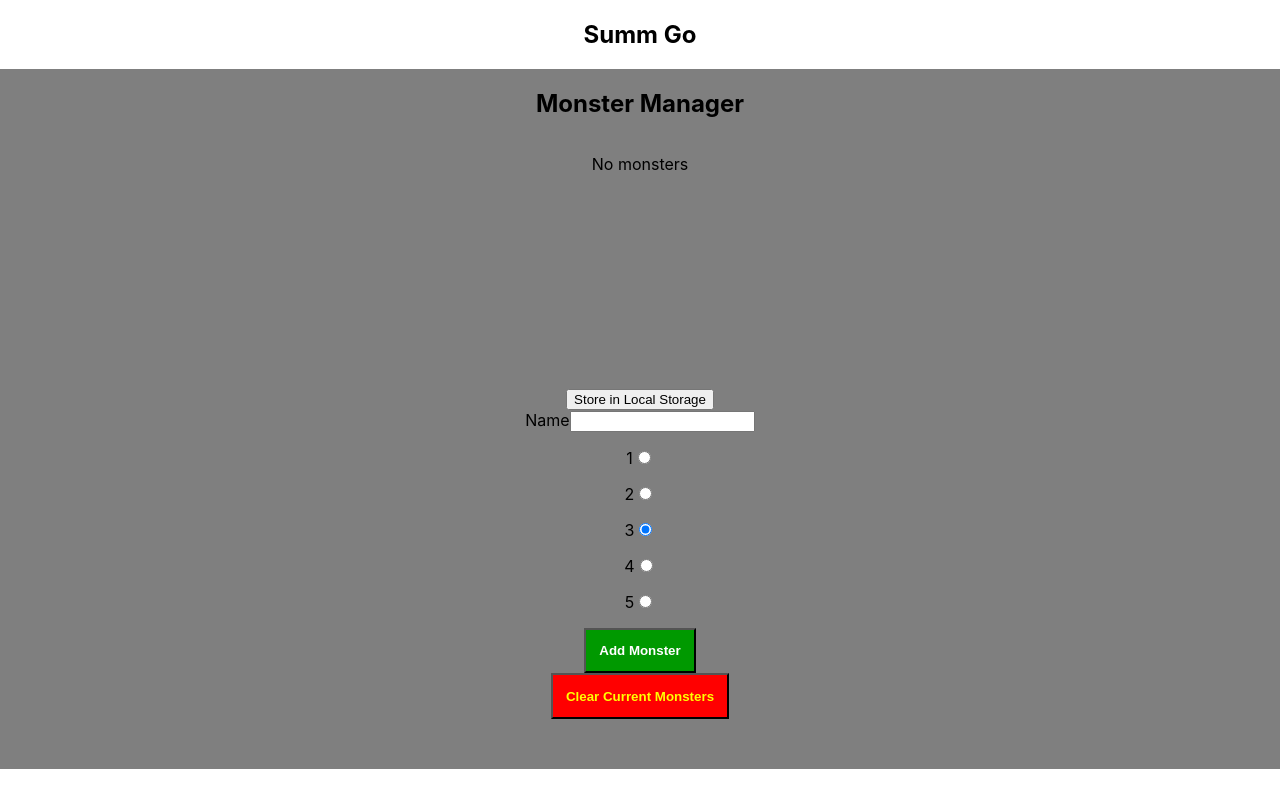
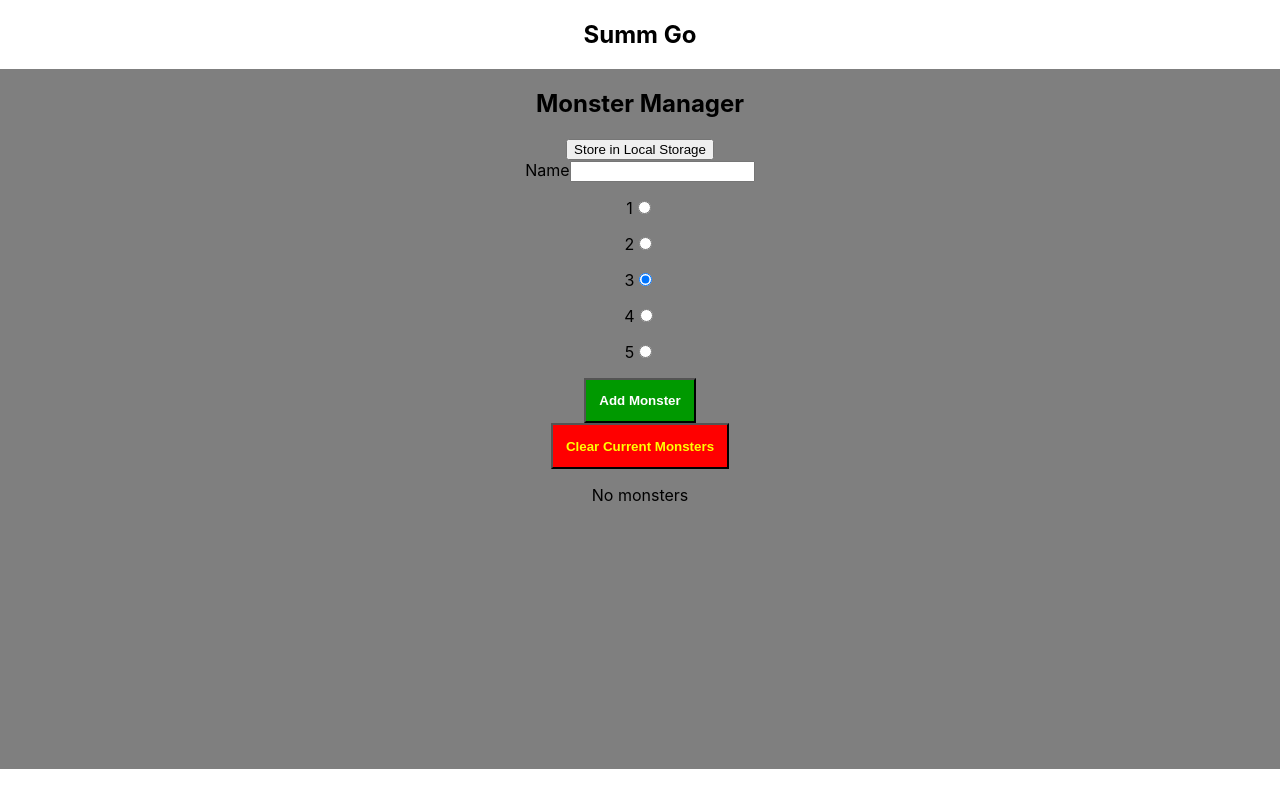
Before and after one commit to Wolven531/summ-go, a React (Create React App) app: page / in a window 1280 px wide. Built offline with nearby package versions, Linux system fonts and the light colour scheme.

Commit message:
Reorder items in Monster Manager for ease of use

```diff
--- a/src/MonsterManager/MonsterManager.css
+++ b/src/MonsterManager/MonsterManager.css
@@ -1,7 +1,7 @@
 .monster-manager {
 	background-color: rgba(0, 0, 0, .5);
 	display: grid;
-	grid-template-rows: auto 250px repeat(3, auto) 50px;
+	grid-template-rows: auto repeat(3, auto) 250px 50px;
 }
 
 .monster-manager .clear-monsters {
--- a/src/MonsterManager/MonsterManager.js
+++ b/src/MonsterManager/MonsterManager.js
@@ -38,13 +38,6 @@ class MonsterManager extends Component {
 		return (
 			<article className="monster-manager">
 				<h2>Monster Manager</h2>
-				<section className="monster-storage">
-					{this.state.monsters.length === 0 && <p>No monsters</p>}
-					{this.state.monsters.length > 0 &&
-					<ul>
-						{this.state.monsters.map(monster => <MonsterDisplay key={monster.name} monster={monster} />)}
-					</ul>}
-				</section>
 				<section>
 					<button
 						className="store-to-local"
@@ -78,6 +71,13 @@ class MonsterManager extends Component {
 					<button
 						className="clear-monsters"
 						onClick={this.clearMonsters}>Clear Current Monsters</button>
+				</section>
+				<section className="monster-storage">
+					{this.state.monsters.length === 0 && <p>No monsters</p>}
+					{this.state.monsters.length > 0 &&
+					<ul>
+						{this.state.monsters.map(monster => <MonsterDisplay key={monster.name} monster={monster} />)}
+					</ul>}
 				</section>
 			</article>
 		)
```
